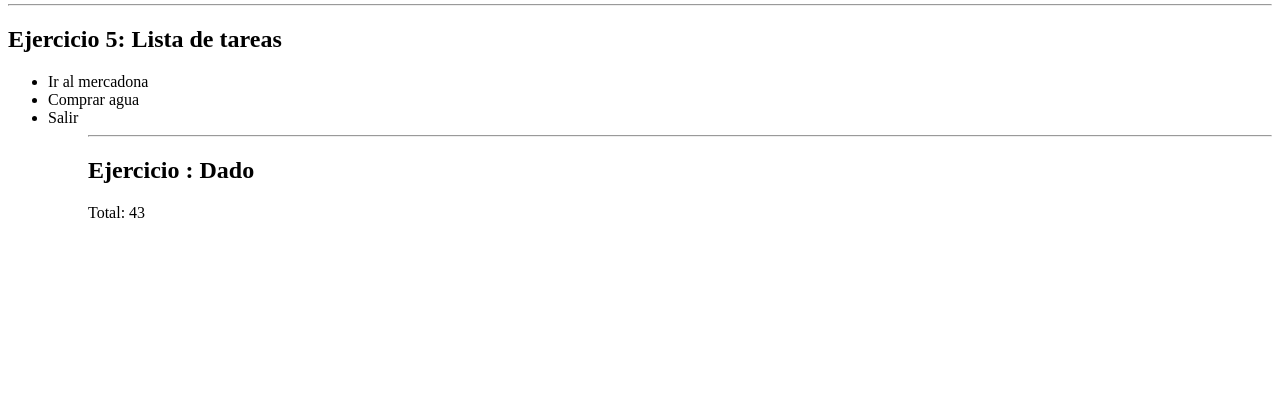
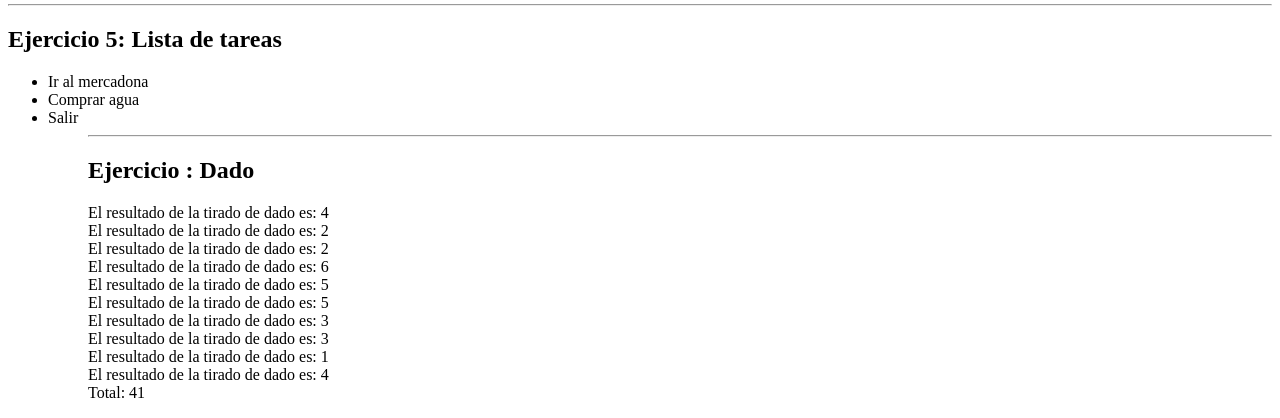
Before and after one commit to SamirItaca/Pruebas-PHP, a PHP site: page / in a window 1280 px wide. Shown: the part 631-1049 px from the top of the page. Before the commit the page ends 849 px from the top, so only its background shows below. Run offline with PHP 8.4, Linux system fonts and the light colour scheme.

Commit message:
ejercicios POO

```diff
--- a/static-php/POO/Ejercicios/dado.php
+++ b/static-php/POO/Ejercicios/dado.php
@@ -7,6 +7,8 @@
         public function __construct() { }
 
         public function tirar() {
+            $resultado = rand($this->min, $this->max);
+            echo "El resultado de la tirado de dado es: " . $resultado . "<br>";
             return rand($this->min, $this->max);
         }
     }
```
